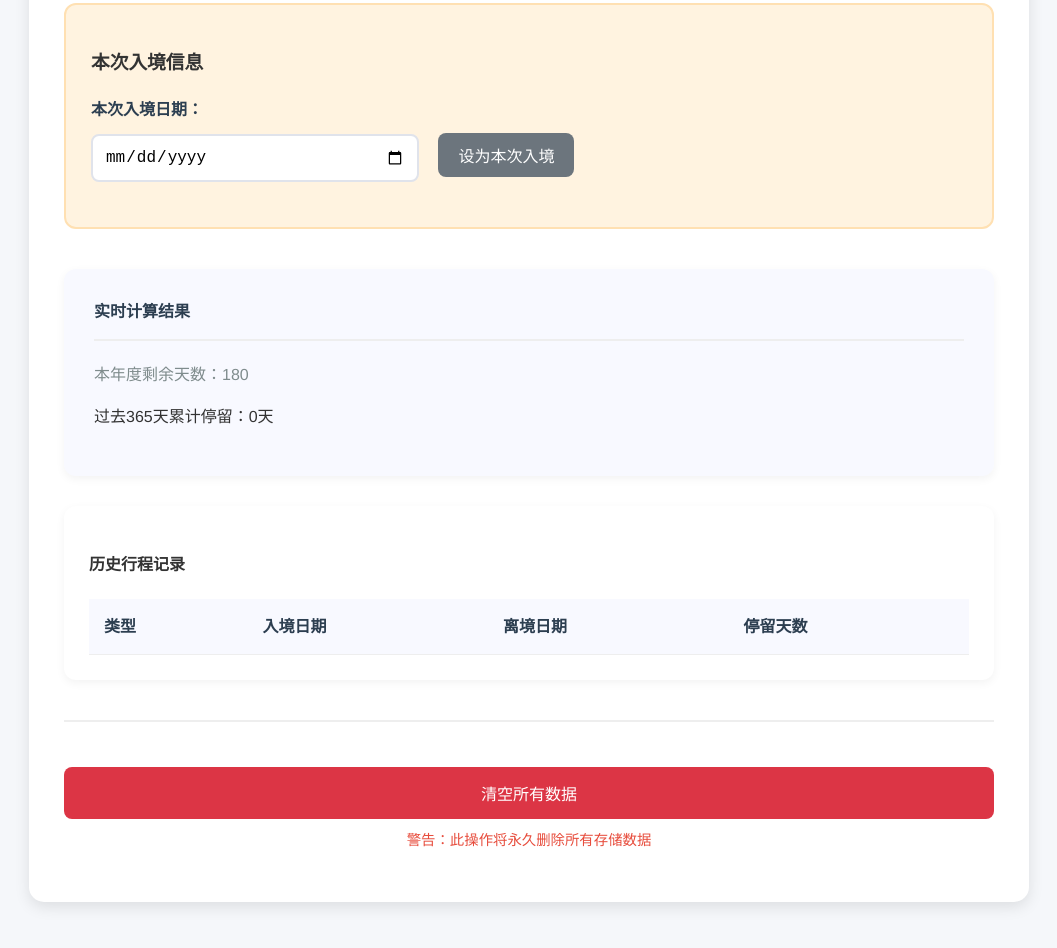
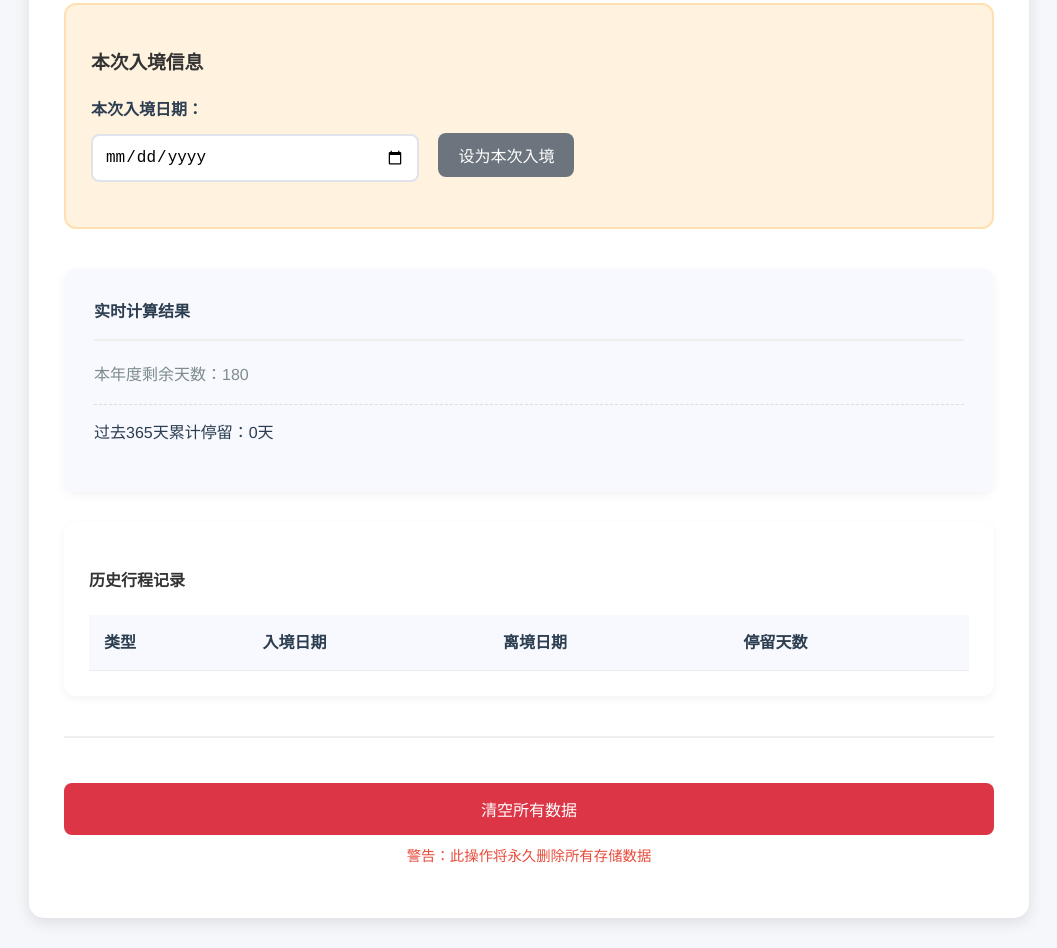
Before and after one commit to DavidMZhu/visa-calculator, a plain HTML site: page index.html in a window 1280 px wide. Shown: the part 567-1515 px from the top of the page, without its empty margins (111-1168 px from the left). Drawn offline with Linux system fonts and the light colour scheme.

Commit message:
Update style.css

```diff
--- a/style.css
+++ b/style.css
@@ -135,6 +135,14 @@ button.danger:hover {
     margin-left: 10px;
 }
 
+.total-days {
+    color: #2c3e50;
+    font-weight: 500;
+    margin-top: 15px;
+    padding-top: 15px;
+    border-top: 1px dashed #ddd;
+}
+
 /* 历史记录表格 */
 .history-section {
     background: white;
```
